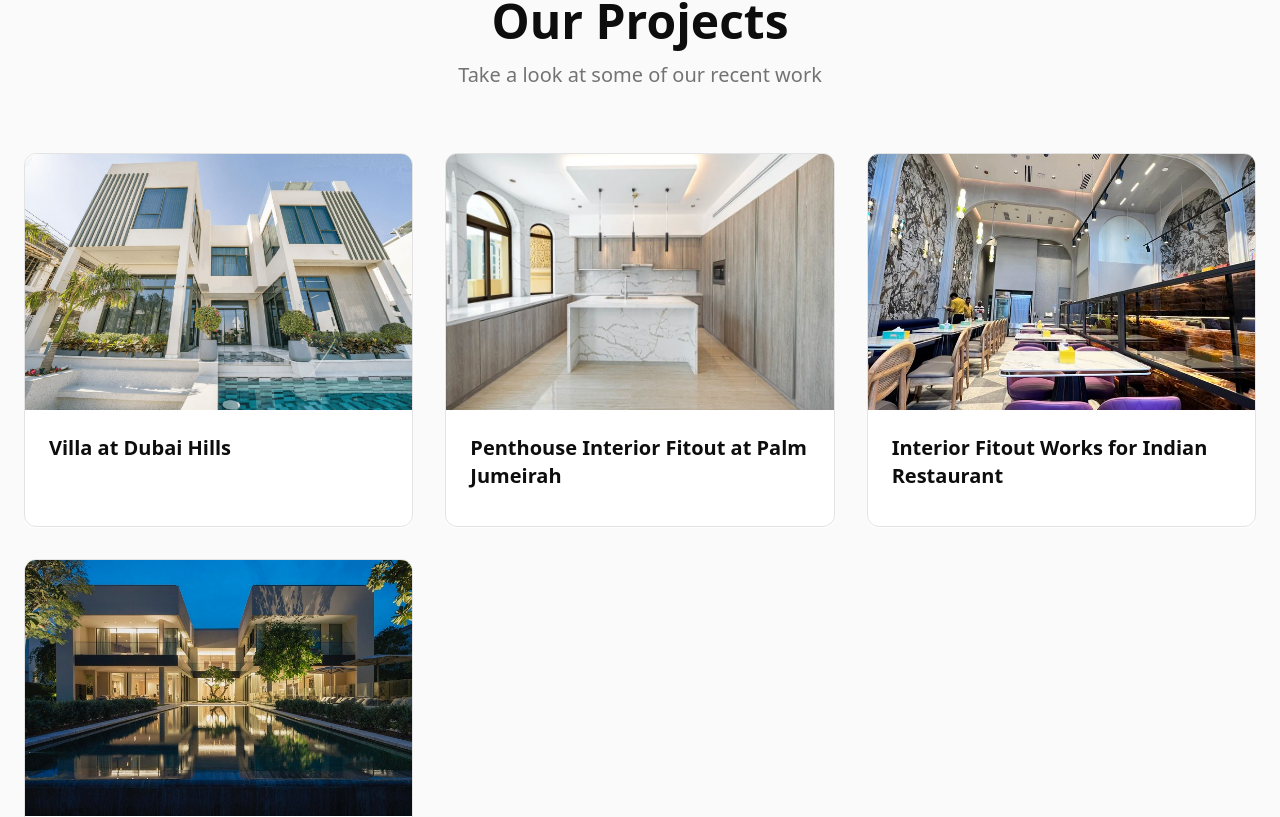
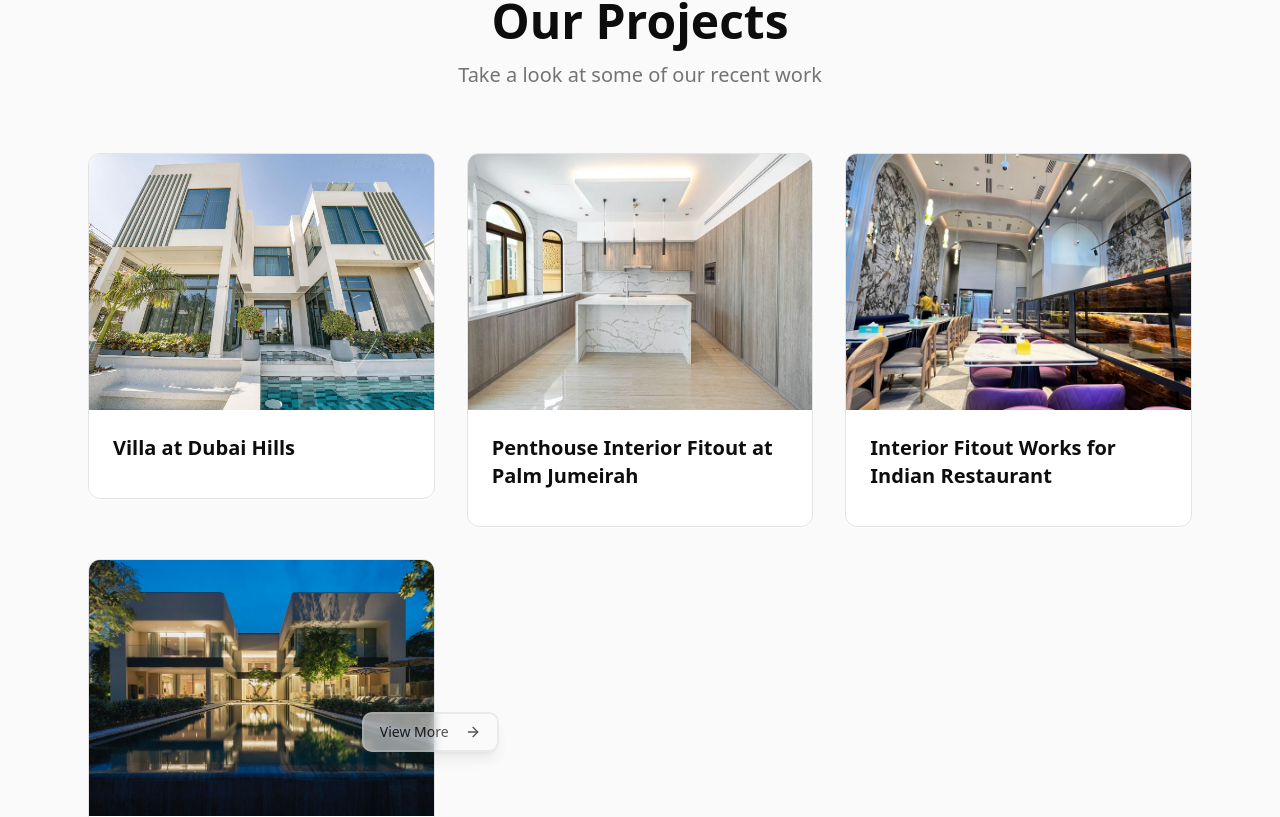
Before and after one commit to Anu2711/domain-ready-show, a React (Vite) app: page / in a window 1280 px wide. Shown: the part 883-1700 px from the top of the page. Built offline with nearby package versions, Linux system fonts and the light colour scheme.

Commit message:
Update project view button
Make the "View More" button slightly transparent and position it alongside the project grid.

```diff
--- a/src/components/ProjectCard.tsx
+++ b/src/components/ProjectCard.tsx
@@ -21,6 +21,7 @@ const ProjectCard = ({ title, description, image, tags, hasDetails, detailsLink
     }
   };
   return (
+    <div className="relative group">
       <Card className="group overflow-hidden shadow-card hover:shadow-elegant transition-all duration-300 hover:-translate-y-2">
         <div className="relative overflow-hidden">
           <img
@@ -43,7 +44,7 @@ const ProjectCard = ({ title, description, image, tags, hasDetails, detailsLink
           )}
 
           {tags && tags.length > 0 && (
-          <div className="flex flex-wrap gap-2 mb-4">
+            <div className="flex flex-wrap gap-2">
               {tags.map((tag, index) => (
                 <span
                   key={index}
@@ -54,19 +55,20 @@ const ProjectCard = ({ title, description, image, tags, hasDetails, detailsLink
               ))}
             </div>
           )}
+        </CardContent>
+      </Card>
 
       {hasDetails && (
         <Button
           onClick={handleViewMore}
           variant="outline"
-            className="w-full group"
+          className="absolute -right-16 top-1/2 -translate-y-1/2 opacity-70 hover:opacity-100 transition-all duration-300 bg-background/80 backdrop-blur-sm border-2 shadow-lg hover:shadow-xl group"
         >
           View More
           <ArrowRight className="ml-2 h-4 w-4 transition-transform group-hover:translate-x-1" />
         </Button>
       )}
-      </CardContent>
-    </Card>
+    </div>
   );
 };
 
--- a/src/components/Projects.tsx
+++ b/src/components/Projects.tsx
@@ -34,7 +34,7 @@ const Projects = () => {
           </p>
         </div>
 
-        <div className="grid grid-cols-1 md:grid-cols-2 lg:grid-cols-3 gap-8">
+        <div className="grid grid-cols-1 md:grid-cols-2 lg:grid-cols-3 gap-8 px-16">
           {projects.map((project, index) => (
             <ProjectCard
               key={index}
```
Lines whose indentation alone changed are shown as unchanged.
